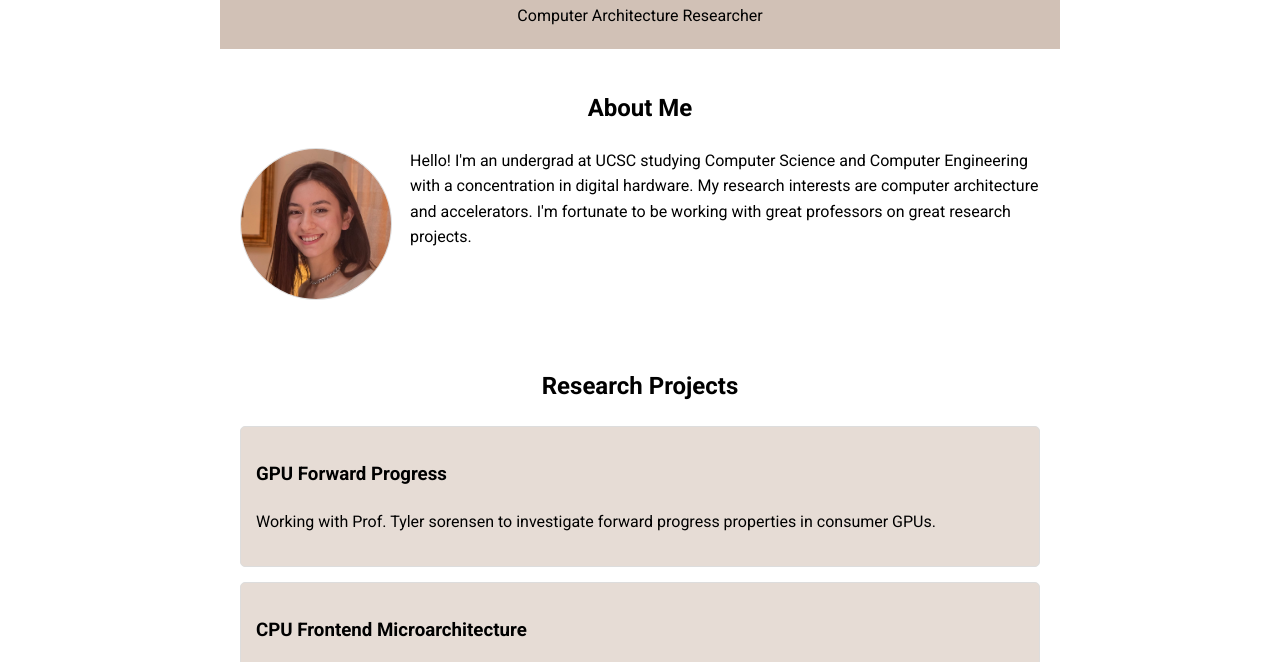
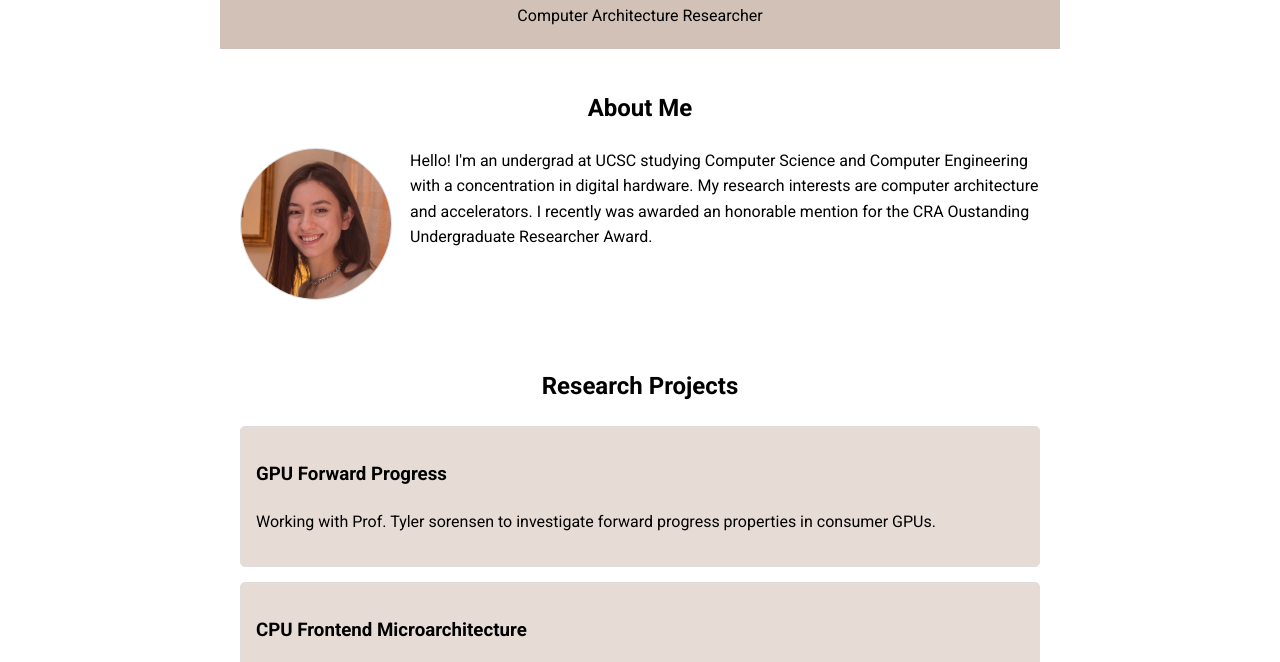
Before and after one commit to naomirehman1008/website, a plain HTML site: page index.html in a window 1280 px wide. Shown: the part 126-788 px from the top of the page. Drawn offline with Linux system fonts and the light colour scheme; a script that the page names is missing.

Commit message:
added CRA Award

```diff
--- a/index.html
+++ b/index.html
@@ -30,7 +30,7 @@
                 </div>
                 <div id="about-text">
                     <p>
-                        Hello! I'm an undergrad at UCSC studying Computer Science and Computer Engineering with a concentration in digital hardware. My research interests are computer architecture and accelerators. I'm fortunate to be working with great professors on great research projects.
+                        Hello! I'm an undergrad at UCSC studying Computer Science and Computer Engineering with a concentration in digital hardware. My research interests are computer architecture and accelerators. I recently was awarded an honorable mention for the CRA Oustanding Undergraduate Researcher Award.
                     </p>
                 </div>
             </div>
```
